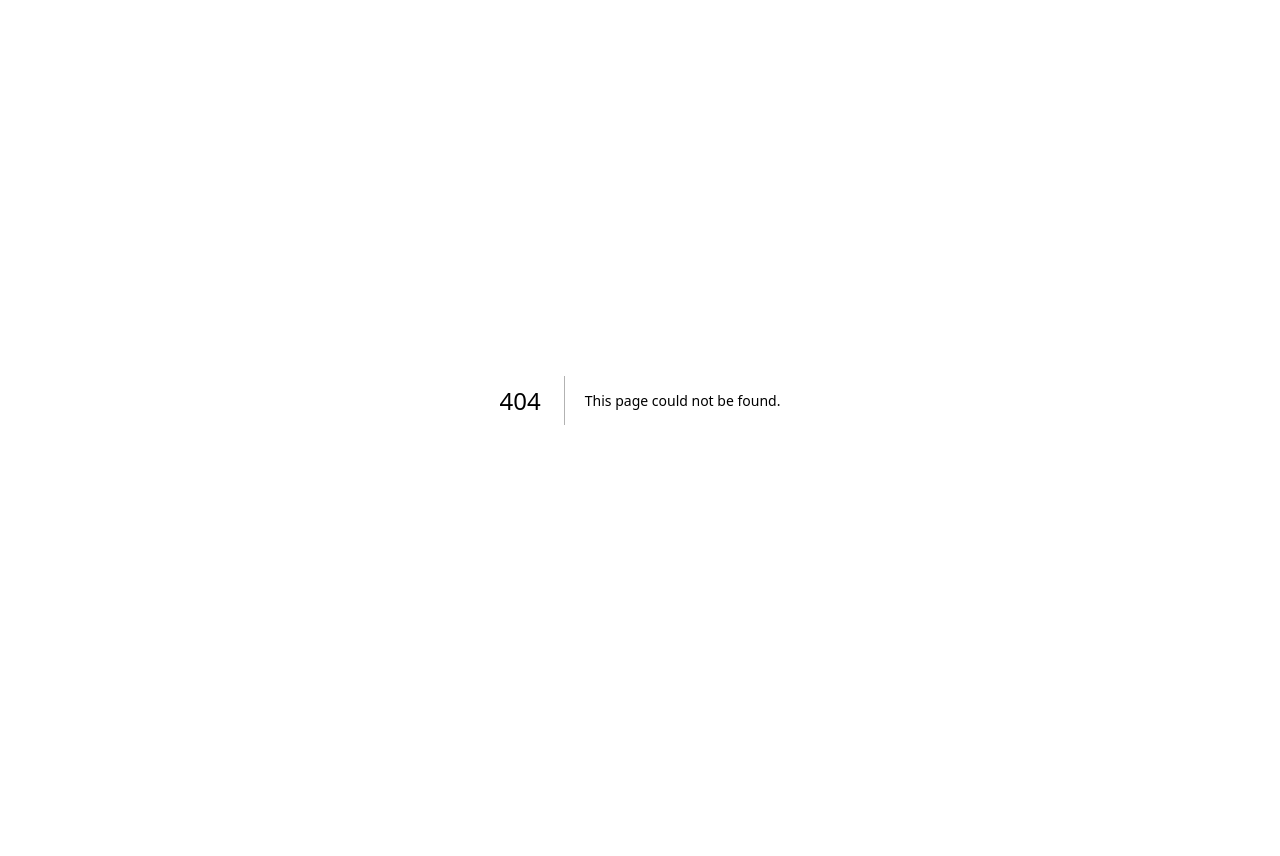
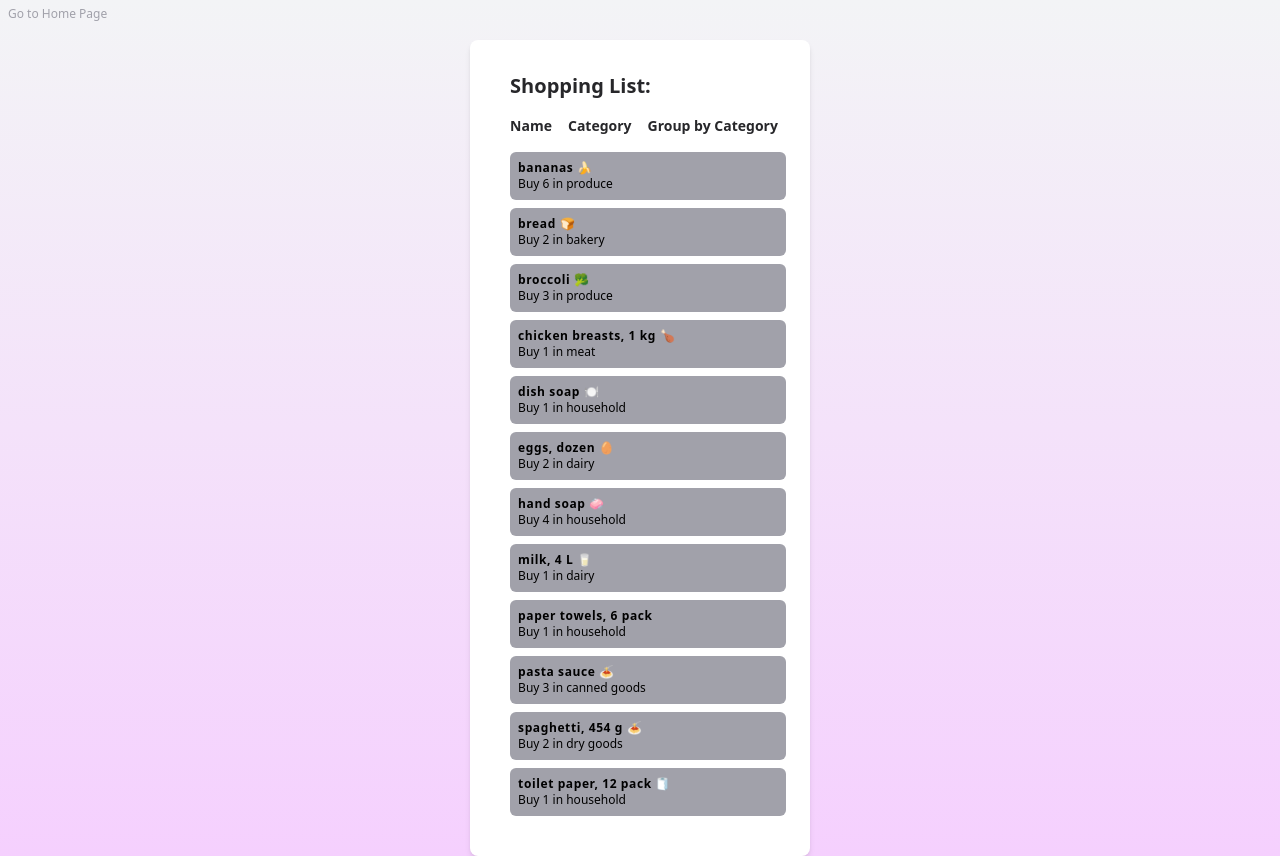
Before and after one commit to stephaniemartyna/cprg306-assignments, a Next.js app: page /week5 in a window 1280 px wide. Before the commit this address had no page. Before the commit the page ends 800 px from the top, so only its background shows below. Built offline with nearby package versions, Linux system fonts and the light colour scheme.

Commit message:
First week 5 push

```diff
--- a/app/page.js
+++ b/app/page.js
@@ -10,6 +10,7 @@ export default function HomePage() {
       <p className='text-sm mt-4'><Link href="/week2">Week 2</Link></p>
       <p className='text-sm'><Link href="/week3">Week 3</Link></p>
       <p className='text-sm'><Link href="/week4">Week 4</Link></p>
+      <p className='text-sm'><Link href="/week5">Week 5</Link></p>
     </div>
     </body>
   );
--- /dev/null
+++ b/app/week5/ItemList.js
@@ -0,0 +1,97 @@
+"use client"
+import React, { useState } from "react";
+import Item from "./item";
+import items from "./items.json";
+
+export default function ItemList() {
+  const [sortBy, setSortBy] = useState("name");
+  const [groupByCategory, setGroupByCategory] = useState(false);
+
+  function itemsSort(a, b) {
+    if (a[sortBy] < b[sortBy]) {
+      return -1;
+    }
+    if (a[sortBy] > b[sortBy]) {
+      return 1;
+    }
+    return 0;
+  }
+
+  items.sort(itemsSort);
+
+
+  function groupItemsByCategory() {
+    const groupedItems = {};
+    items.forEach((item) => {
+      if (!groupedItems[item.category]) {
+        groupedItems[item.category] = [];
+      }
+      groupedItems[item.category].push(item);
+    });
+    return groupedItems;
+  }
+
+  return (
+    <main className="flex justify-center">
+      <div className="mt-4 w-68 max-w-md bg-white p-8 rounded-lg shadow-md">
+        <h1 className="pl-2 text-xl text-zinc-800 font-bold mb-4">
+          Shopping List:
+        </h1>
+        <div className="flex justify-between mb-4 ml-2">
+          <div className="flex justify-between">
+            <button
+              onClick={() => setSortBy("name")}
+              className="text-zinc-800 text-sm font-bold"
+            >
+              Name
+            </button>
+            <button
+              onClick={() => setSortBy("category")}
+              className="text-zinc-800 text-sm font-bold ml-4"
+            >
+              Category
+            </button>
+            <button
+              onClick={() => setGroupByCategory(!groupByCategory)}
+              className="text-zinc-800 text-sm font-bold ml-4"
+            >
+              {groupByCategory ? "Ungroup" : "Group by Category"}
+            </button>
+          </div>
+        </div>
+        {groupByCategory ? (
+          <ul>
+            {Object.keys(groupItemsByCategory()).map((category) => (
+              <div key={category}>
+                <h2 className="text-zinc-800 text-md font-bold mb-2">
+                  {category}
+                </h2>
+                <ul>
+                  {groupItemsByCategory()[category].map((item) => (
+                    <Item
+                      key={item.id}
+                      name={item.name}
+                      quantity={item.quantity}
+                      category={item.category}
+                    />
+                  ))}
+                </ul>
+              </div>
+            ))}
+          </ul>
+        ) : (
+          <ul>
+            {items.map((item) => (
+              <Item
+                key={item.id}
+                name={item.name}
+                quantity={item.quantity}
+                category={item.category}
+              />
+            ))}
+          </ul>
+        )}
+      </div>
+    </main>
+  );
+}
--- /dev/null
+++ b/app/week5/heading.js
@@ -0,0 +1,3 @@
+export default function Heading({ title }) {
+    return <h2 className="text-2xl font-bold m-2 text-zinc-600">{title}</h2>;
+  }
--- /dev/null
+++ b/app/week5/item-list.js
@@ -0,0 +1,143 @@
+import Item from "./item";
+import Heading from "./heading";
+import Link from 'next/link';
+
+export default function ItemList() {
+const item1 = {
+    name: "Milk, 4L 🥛",
+    quantity: 1,
+    category: "dairy",
+  };
+
+  const item2 = {
+    name: "Bread 🍞",
+    quantity: 2,
+    category: "bakery",
+  };
+
+  const item3 = {
+    name: "Eggs, dozen 🥚",
+    quantity: 2,
+    category: "dairy",
+  };
+
+  const item4 = {
+    name: "Bananas 🍌",
+    quantity: 6,
+    category: "produce",
+  };
+
+  const item5 = {
+    name: "Broccoli 🥦",
+    quantity: 3,
+    category: "produce",
+  };
+
+  const item6 = {
+    name: "Chicken breasts, 1 kg 🍗",
+    quantity: 1,
+    category: "meat",
+  };
+
+  const item7 = {
+    name: "Pasta sauce 🍝",
+    quantity: 3,
+    category: "canned goods",
+  };
+
+  const item8 = {
+    name: "Spaghetti, 454 g 🍝",
+    quantity: 2,
+    category: "dry goods",
+  };
+
+  const item9 = {
+    name: "Toilet paper, 12 pack 🧻",
+    quantity: 1,
+    category: "household",
+  };
+
+  const item10 = {
+    name: "Paper towels, 6 pack",
+    quantity: 1,
+    category: "household",
+  };
+
+  const item11 = {
+    name: "Dish soap 🍽️",
+    quantity: 1,
+    category: "household",
+  };
+
+  const item12 = {
+    name: "Hand soap 🧼",
+    quantity: 4,
+    category: "household",
+  };
+
+  return (
+    <>
+    <Heading title="Shopping List" />
+    <Item
+        name={item1.name}
+        quantity={item1.quantity}
+        category={item1.category}
+    />
+    <Item
+        name={item2.name}
+        quantity={item2.quantity}
+        category={item2.category}
+    />
+    <Item
+        name={item3.name}
+        quantity={item3.quantity}
+        category={item3.category}
+    />
+    <Item
+        name={item4.name}
+        quantity={item4.quantity}
+        category={item4.category}
+    />
+    <Item
+        name={item5.name}
+        quantity={item5.quantity}
+        category={item5.category}
+    />
+    <Item
+        name={item6.name}
+        quantity={item6.quantity}
+        category={item6.category}
+    />
+    <Item
+        name={item7.name}
+        quantity={item7.quantity}
+        category={item7.category}
+    />
+    <Item
+        name={item8.name}
+        quantity={item8.quantity}
+        category={item8.category}
+    />
+    <Item
+        name={item9.name}
+        quantity={item9.quantity}
+        category={item9.category}
+    />
+    <Item
+        name={item10.name}
+        quantity={item10.quantity}
+        category={item10.category}
+    />
+    <Item
+        name={item11.name}
+        quantity={item11.quantity}
+        category={item11.category}
+    />
+    <Item
+        name={item12.name}
+        quantity={item12.quantity}
+        category={item12.category}
+    />
+    </>
+  );
+}
--- /dev/null
+++ b/app/week5/item.js
@@ -0,0 +1,8 @@
+export default function Item({ name, quantity, category}) {
+    return (
+        <div className=  "bg-zinc-400 w-full max-w-xs m-2 p-2 rounded-md">
+            <h3 className="text-xs font-bold tracking-wider">{name}</h3>
+            <p className="text-xs"> Buy {quantity} in {category} </p>
+        </div>
+    );
+}
--- /dev/null
+++ b/app/week5/items.json
@@ -0,0 +1,74 @@
+[
+    {
+      "id": "1h2GJKH12gkHG31h1H",
+      "name": "milk, 4 L 🥛",
+      "quantity": 1,
+      "category": "dairy"
+    },
+    {
+      "id": "2KJH3k2j3H1k2J3K1H",
+      "name": "bread 🍞",
+      "quantity": 2,
+      "category": "bakery"
+    },
+    {
+      "id": "3h2KJH3k2j3H1k2J3",
+      "name": "eggs, dozen 🥚",
+      "quantity": 2,
+      "category": "dairy"
+    },
+    {
+      "id": "4k2J3K1H2GJKH12gk",
+      "name": "bananas 🍌",
+      "quantity": 6,
+      "category": "produce"
+    },
+    {
+      "id": "5H1h1H2KJH3k2j3H",
+      "name": "broccoli 🥦",
+      "quantity": 3,
+      "category": "produce"
+    },
+    {
+      "id": "6H1k2J3K1H2GJKH1",
+      "name": "chicken breasts, 1 kg 🍗",
+      "quantity": 1,
+      "category": "meat"
+    },
+    {
+      "id": "7gkHG31h1H2KJH3k",
+      "name": "pasta sauce 🍝",
+      "quantity": 3,
+      "category": "canned goods"
+    },
+    {
+      "id": "8j3H1k2J3K1H2GJK",
+      "name": "spaghetti, 454 g 🍝",
+      "quantity": 2,
+      "category": "dry goods"
+    },
+    {
+      "id": "9H12gkHG31h1H2KJ",
+      "name": "toilet paper, 12 pack 🧻",
+      "quantity": 1,
+      "category": "household"
+    },
+    {
+      "id": "10H3k2j3H1k2J3K1",
+      "name": "paper towels, 6 pack",
+      "quantity": 1,
+      "category": "household"
+    },
+    {
+      "id": "11k2J3K1H2GJKH12",
+      "name": "dish soap 🍽️",
+      "quantity": 1,
+      "category": "household"
+    },
+    {
+      "id": "12GJKH12gkHG31h1",
+      "name": "hand soap 🧼",
+      "quantity": 4,
+      "category": "household"
+    }
+  ]
--- /dev/null
+++ b/app/week5/page.js
@@ -0,0 +1,13 @@
+import ItemList from "./ItemList";
+import Link from 'next/link';
+
+export default function Page() {
+  return (
+    <body className="min-h-screen bg-gradient-to-b from-gray-100 to-fuchsia-200">
+    <div>
+    <Link href="/" className='text-xs m-2 text-zinc-400'>Go to Home Page</Link>
+    <ItemList />
+    </div>
+    </body>
+  );
+}
```
